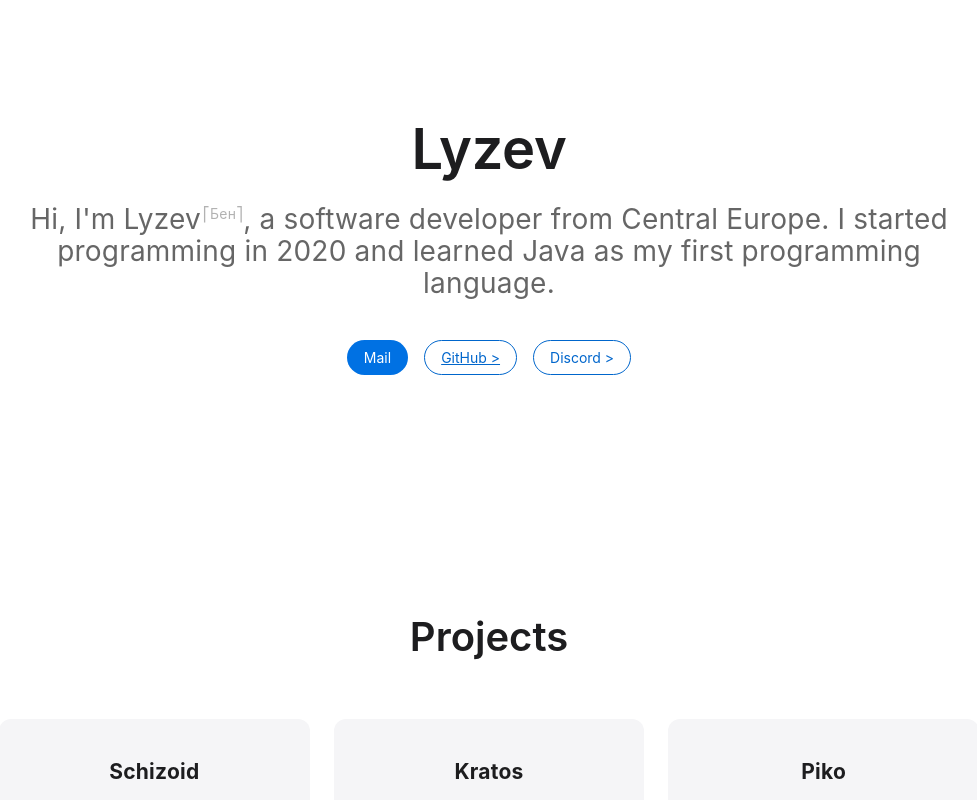
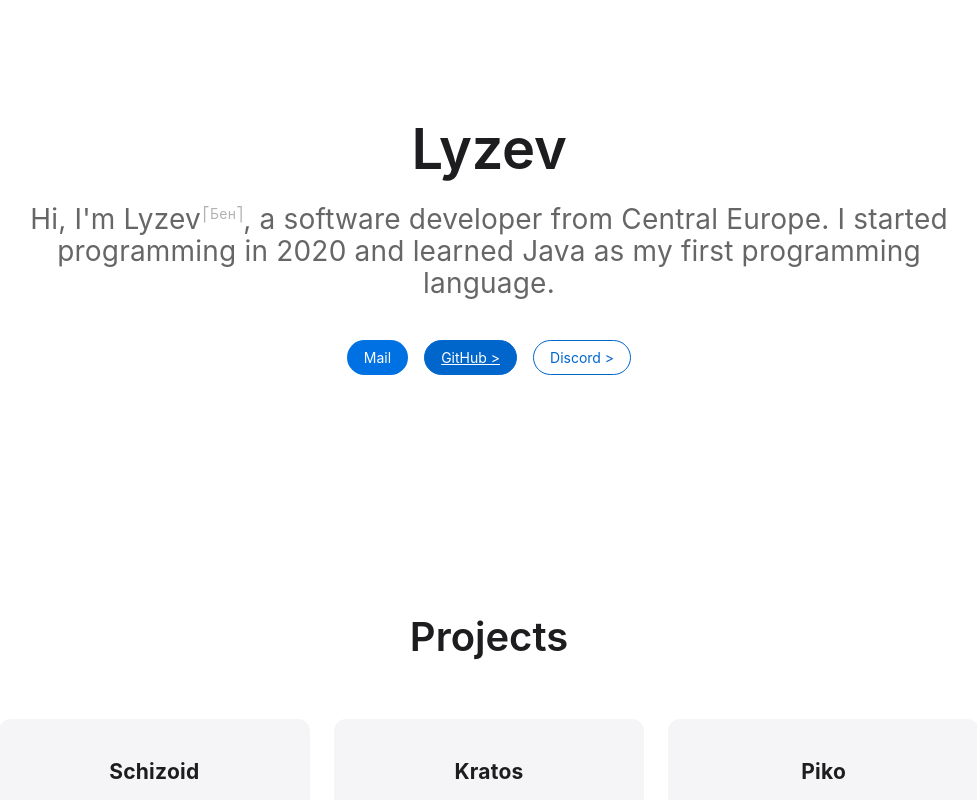
Before and after one commit to Lyzev/lyzev.github.io, a React (Vite) app: page / in a window 1280 px wide. In both pictures the pointer is over the link 621 px from the left and 357 px from the top of the page. Shown: the top 800 px of the page, without its empty margins (151-1128 px from the left). Built offline with nearby package versions, Linux system fonts and the light colour scheme; no server answers.

Commit message:
Enhance view-link styles and hover effects
Add hover styles for view links and update project card behavior.

```diff
--- a/src/App.css
+++ b/src/App.css
@@ -208,6 +208,7 @@ body {
 .view-link {
   display: inline-flex;
   align-items: center;
+  background-color: transparent;
   color: var(--color-link);
   font-size: 14px;
   font-weight: 400;
@@ -218,9 +219,11 @@ body {
   transition: all 0.2s ease;
 }
 
-.project-card:hover .view-link {
-  text-decoration: underline !important;
-  background-color: var(--color-link-hover-bg);
+.project-card:hover .view-link,
+a.view-link:hover {
+  background-color: var(--color-link);
+  color: #ffffff;
+  text-decoration: none !important;
 }
 
 .btn-primary {
@@ -272,6 +275,7 @@ a.view-link:hover {
 .app-footer a {
   color: var(--color-text-main);
   text-decoration: none;
+  transition: color 0.2s ease;
 }
 
 .app-footer a:hover {
```
